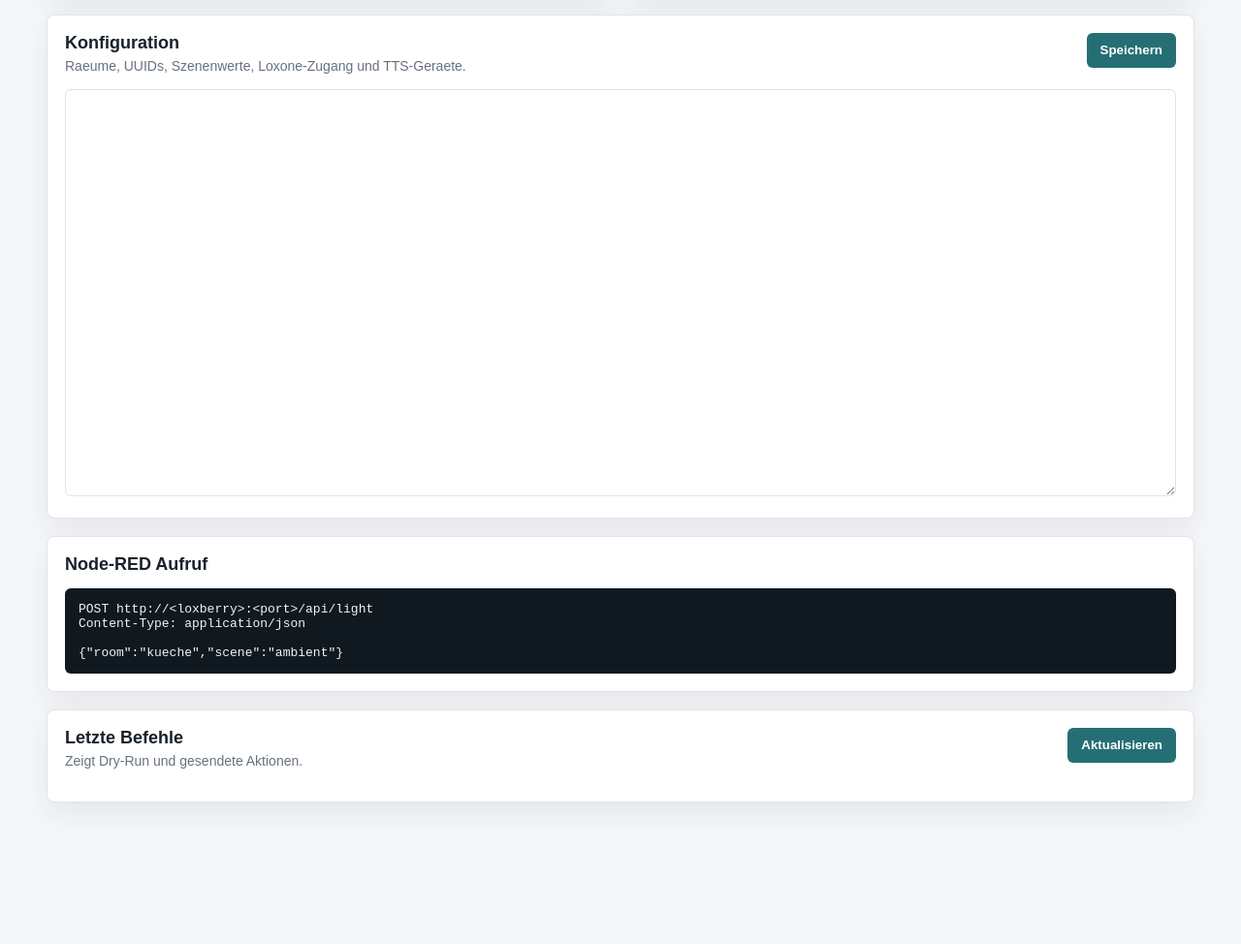
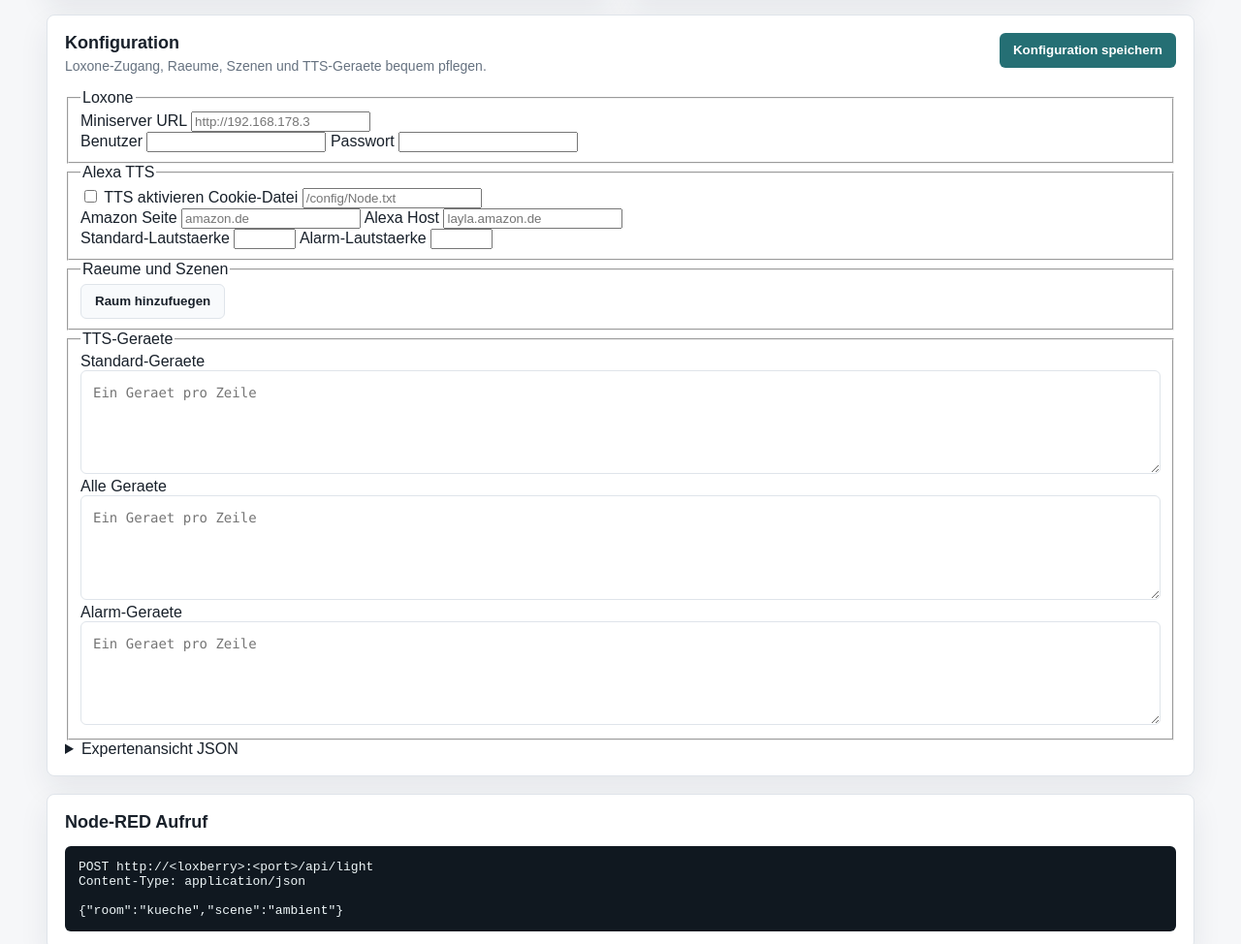
Before and after one commit to herdan75/loxevo, a website: page public/index.html in a window 1280 px wide. Shown: the part 465-1439 px from the top of the page at 97% size. Before the commit the page ends 1333 px from the top, so only its background shows below. Drawn offline with Linux system fonts and the light colour scheme; files that its build step writes are made by us from their sources; no server answers; files whose address does not match are found by name.

Commit message:
Add configuration forms to web UI

```diff
--- a/public/index.html
+++ b/public/index.html
@@ -55,11 +55,96 @@
         <div class="section-head">
           <div>
             <h2>Konfiguration</h2>
-            <p>Raeume, UUIDs, Szenenwerte, Loxone-Zugang und TTS-Geraete.</p>
+            <p>Loxone-Zugang, Raeume, Szenen und TTS-Geraete bequem pflegen.</p>
           </div>
-          <button id="saveBtn">Speichern</button>
+          <button id="saveBtn">Konfiguration speichern</button>
         </div>
-        <textarea id="configEditor" spellcheck="false"></textarea>
+
+        <div class="config-grid">
+          <fieldset>
+            <legend>Loxone</legend>
+            <label>
+              Miniserver URL
+              <input id="loxoneBaseUrl" type="url" placeholder="http://192.168.178.3">
+            </label>
+            <div class="form-row">
+              <label>
+                Benutzer
+                <input id="loxoneUsername" type="text" autocomplete="username">
+              </label>
+              <label>
+                Passwort
+                <input id="loxonePassword" type="password" autocomplete="current-password">
+              </label>
+            </div>
+          </fieldset>
+
+          <fieldset>
+            <legend>Alexa TTS</legend>
+            <label class="checkbox-row">
+              <input id="ttsEnabled" type="checkbox">
+              <span>TTS aktivieren</span>
+            </label>
+            <label>
+              Cookie-Datei
+              <input id="ttsCookieFile" type="text" placeholder="/config/Node.txt">
+            </label>
+            <div class="form-row">
+              <label>
+                Amazon Seite
+                <input id="ttsAmazonPage" type="text" placeholder="amazon.de">
+              </label>
+              <label>
+                Alexa Host
+                <input id="ttsAlexaHost" type="text" placeholder="layla.amazon.de">
+              </label>
+            </div>
+            <div class="form-row">
+              <label>
+                Standard-Lautstaerke
+                <input id="ttsDefaultVolume" type="number" min="0" max="100">
+              </label>
+              <label>
+                Alarm-Lautstaerke
+                <input id="ttsAlarmVolume" type="number" min="0" max="100">
+              </label>
+            </div>
+          </fieldset>
+        </div>
+
+        <fieldset class="wide-fieldset">
+          <legend>Raeume und Szenen</legend>
+          <div id="roomEditor" class="room-editor"></div>
+          <button id="addRoomBtn" type="button" class="secondary">Raum hinzufuegen</button>
+        </fieldset>
+
+        <fieldset class="wide-fieldset">
+          <legend>TTS-Geraete</legend>
+          <div class="form-row three">
+            <label>
+              Standard-Geraete
+              <textarea id="ttsDefaultDevices" rows="4" placeholder="Ein Geraet pro Zeile"></textarea>
+            </label>
+            <label>
+              Alle Geraete
+              <textarea id="ttsAllDevices" rows="4" placeholder="Ein Geraet pro Zeile"></textarea>
+            </label>
+            <label>
+              Alarm-Geraete
+              <textarea id="ttsAlarmDevices" rows="4" placeholder="Ein Geraet pro Zeile"></textarea>
+            </label>
+          </div>
+        </fieldset>
+
+        <details class="expert-json">
+          <summary>Expertenansicht JSON</summary>
+          <p>Nur nutzen, wenn du direkt in die komplette Konfiguration eingreifen willst.</p>
+          <div class="actions">
+            <button id="reloadJsonBtn" type="button" class="secondary">Aus Formular neu erzeugen</button>
+            <button id="saveJsonBtn" type="button">JSON speichern</button>
+          </div>
+          <textarea id="configEditor" spellcheck="false"></textarea>
+        </details>
       </section>
 
       <section class="panel wide">
```
